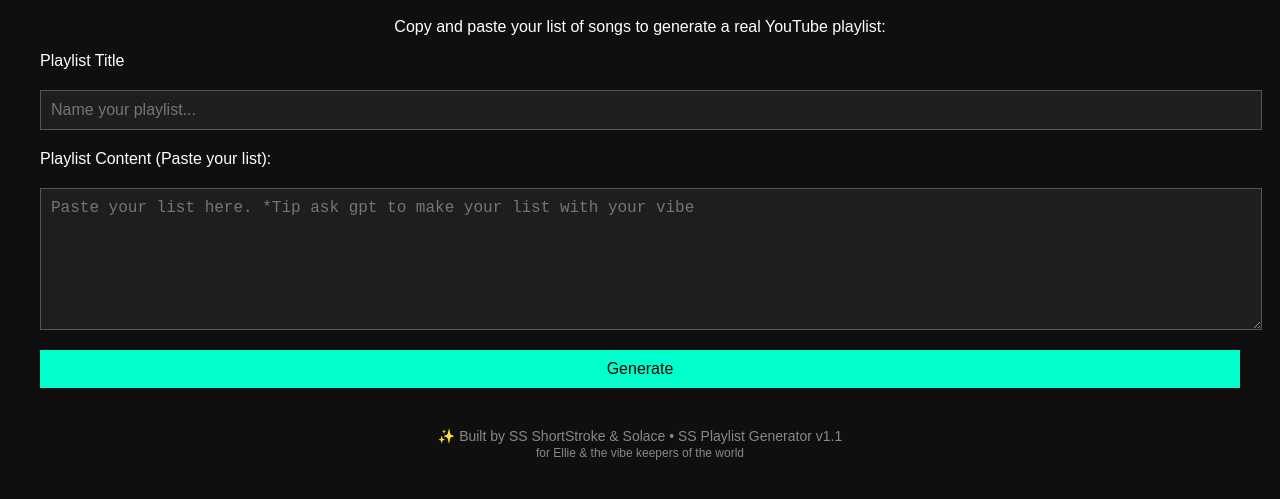
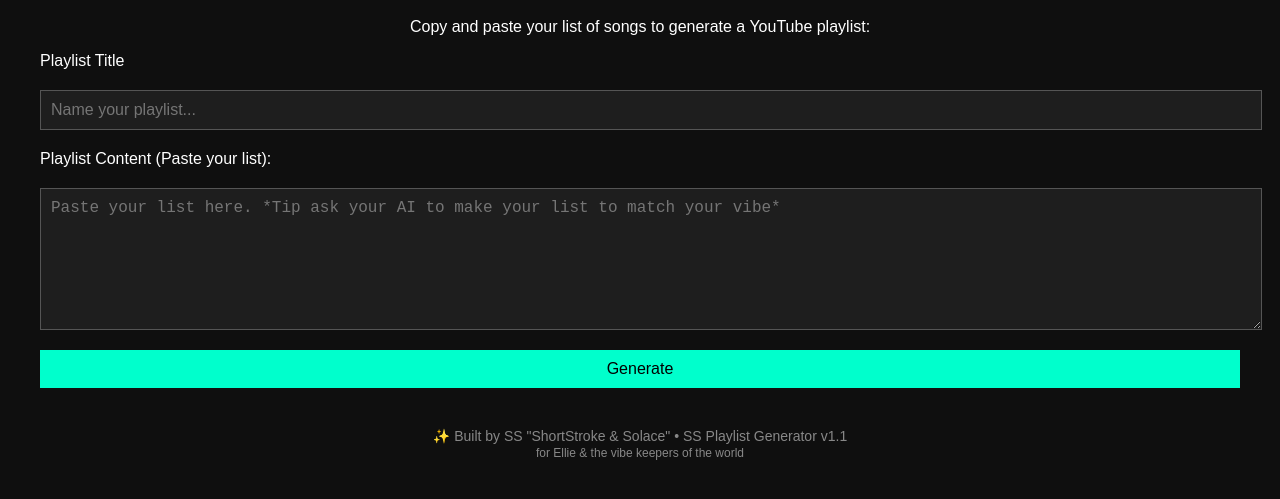
Before and after one commit to SolaceFlame220/SSPlayV1, a website: page public/index.html in a window 1280 px wide. Shown: the part 81-580 px from the top of the page. Drawn offline with Linux system fonts and the light colour scheme.

Commit message:
Update index.html
fixed text on ui

```diff
--- a/public/index.html
+++ b/public/index.html
@@ -57,14 +57,14 @@
 </head>
 <body>
   <h1>🎵 SS Playlist Generator</h1>
-  <p style="text-align: center;">Copy and paste your list of songs to generate a real YouTube playlist:</p>
+  <p style="text-align: center;">Copy and paste your list of songs to generate a YouTube playlist:</p>
 
   <form id="playlistForm">
     <label for="title">Playlist Title</label>
     <input type="text" id="title" name="title" placeholder="Name your playlist..." required />
 
     <label for="content">Playlist Content (Paste your list):</label>
-    <textarea id="content" name="content" placeholder="Paste your list here. *Tip ask gpt to make your list with your vibe"></textarea>
+    <textarea id="content" name="content" placeholder="Paste your list here. *Tip ask your AI to make your list to match your vibe*"></textarea>
 
     <button type="submit">Generate</button>
   </form>
@@ -72,7 +72,7 @@
   <div id="result" style="margin-top: 20px;"></div>
 
   <div class="footer">
-    ✨ Built by SS ShortStroke & Solace • SS Playlist Generator v1.1<br>
+    ✨ Built by SS "ShortStroke & Solace" • SS Playlist Generator v1.1<br>
     <span style="font-size: 12px;">for Ellie & the vibe keepers of the world</span>
   </div>
 
```
